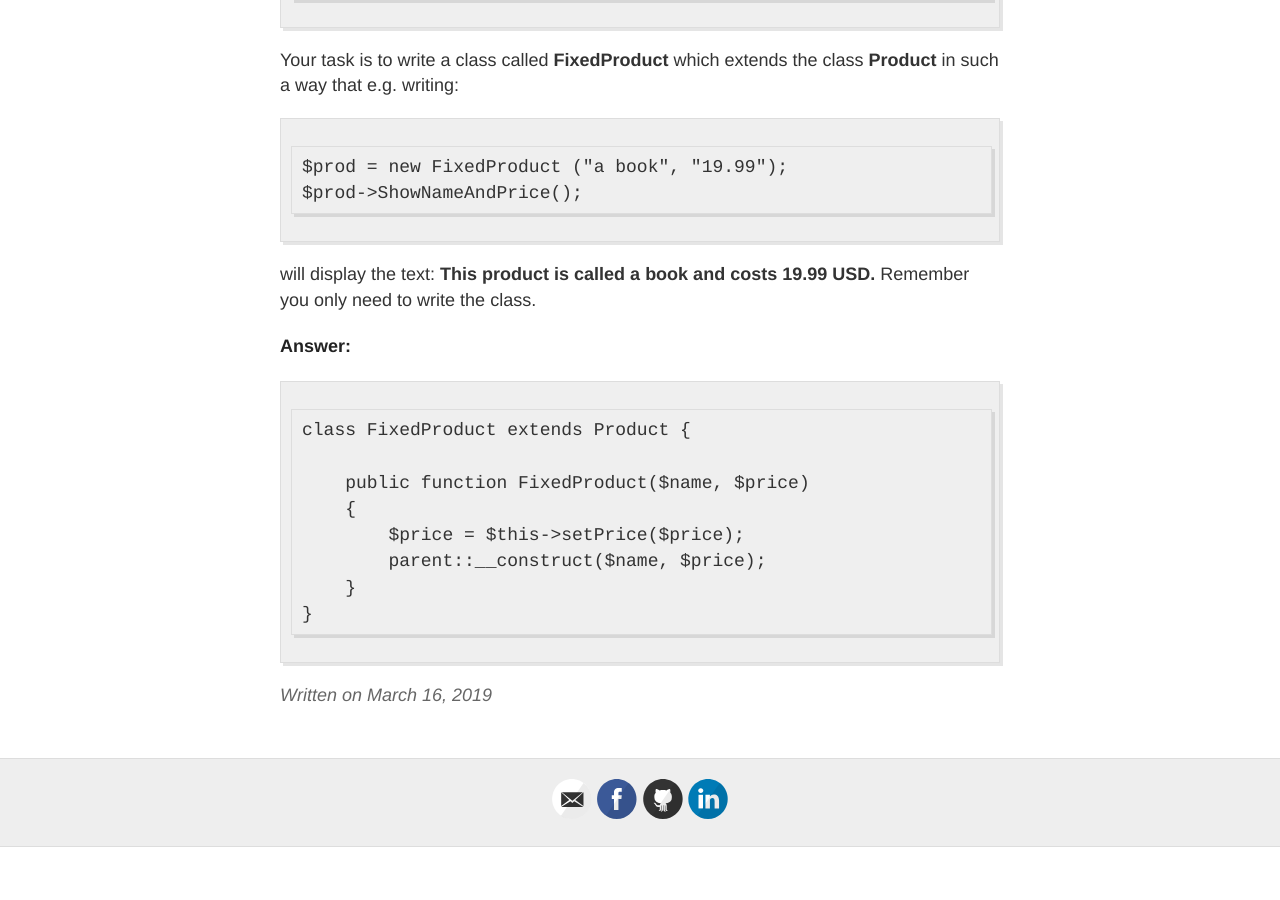
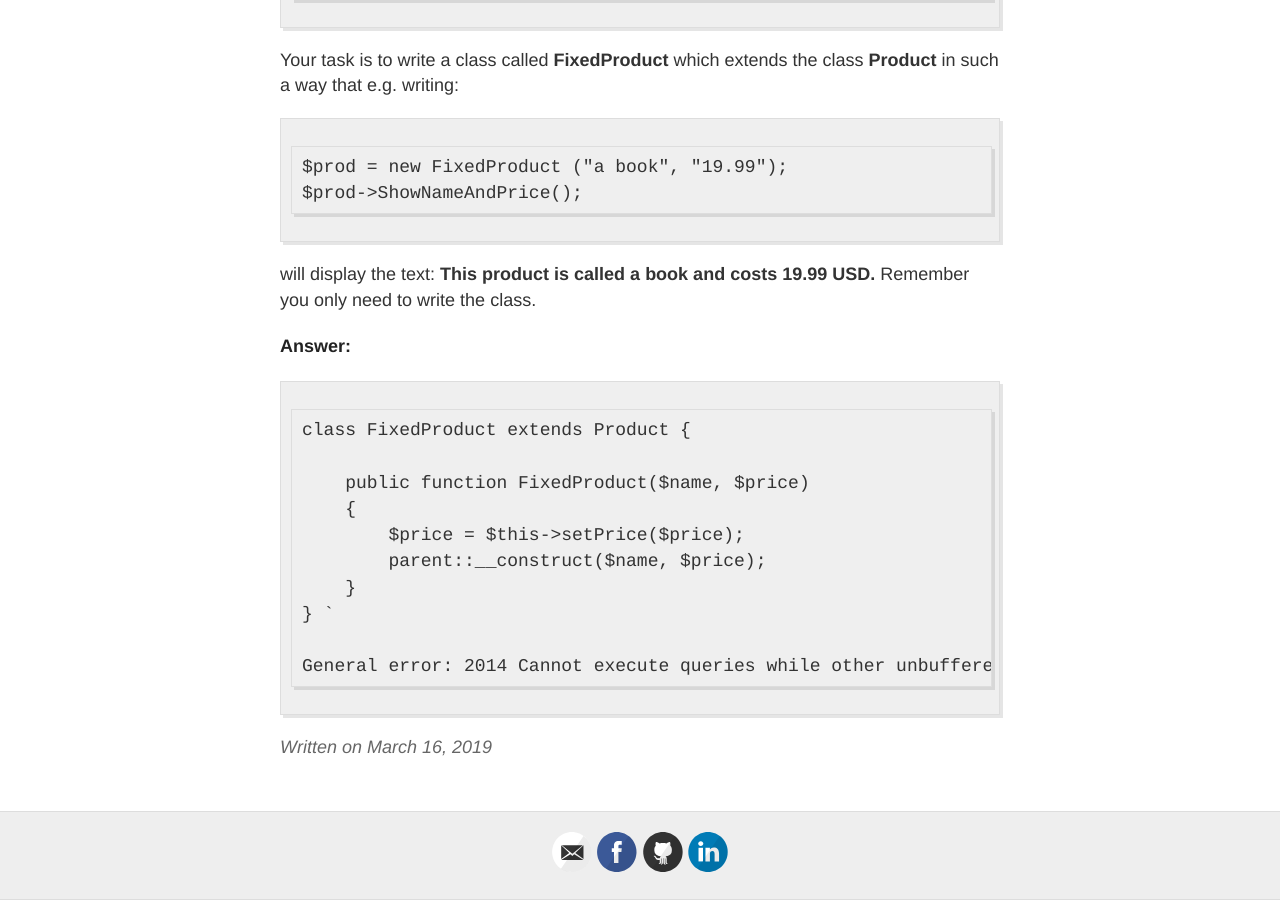
Before and after one commit to ngocongcan/ngocongcan.github.io, a Jekyll site: the page built from _posts/2019-03-16-Sofware-Developer-Assesment.md, in a window 1280 px wide and 900 px high, scrolled down 6806 px. Built offline with Jekyll 4.4.1, drawn with Linux system fonts in a browser that asks for light colours; our own code applies the rules of GitHub Pages for plain Markdown files; before the commit the page ends 7653 px from its top, so only the background shows below that.

Commit message:
Public a post

```diff
--- a/_posts/2019-03-16-Sofware-Developer-Assesment.md
+++ b/_posts/2019-03-16-Sofware-Developer-Assesment.md
@@ -194,3 +194,6 @@ Remember you only need to write the class.
             parent::__construct($name, $price);
         }
     }
+`
+
+    General error: 2014 Cannot execute queries while other unbuffered queries are active.  Consider using PDOStatement::fetchAll().  Alternatively, if your code is only ever going to run against mysql, you may enable query buffering by setting the PDO::MYSQL_ATTR_USE_BUFFERED_QUERY attribute.
```
